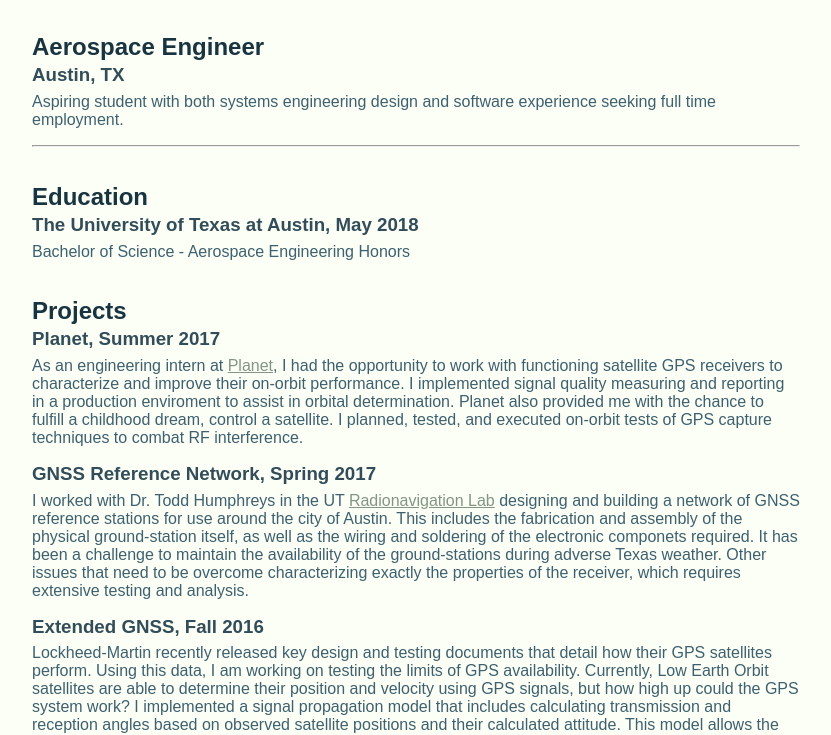
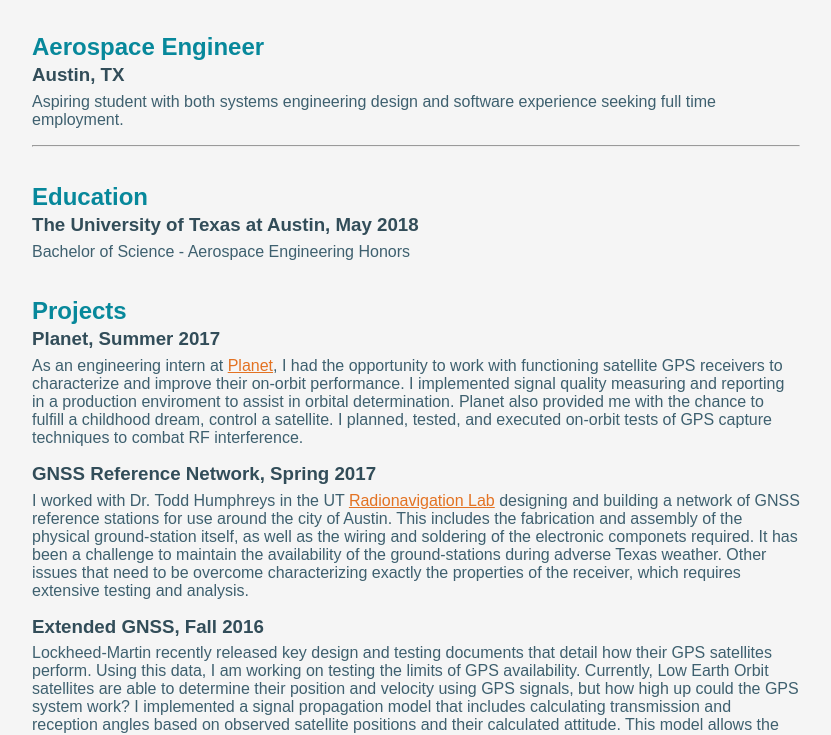
Before and after one commit to cullenself/web, a plain HTML site: page www/index.html in a window 1280 px wide. Shown: the part 219-954 px from the top of the page, without its empty margins (224-1055 px from the left). Drawn offline with Linux system fonts and the light colour scheme.

Commit message:
Update Color Scheme

```diff
--- a/www/style.css
+++ b/www/style.css
@@ -3,9 +3,9 @@
 #face { width: 200px; height: 200px; border-radius: 100px; }
 #left { float: left; }
 #right { float: right; }
-html { font-family: lft-etica, sans-serif; font-weight: 300; color: #3e606f; background-color: #fcfff5; }
+html { font-family: lft-etica, sans-serif; font-weight: 300; color: #3e606f; background-color: #f5f5f5; }
 h3 { color: #324D59; margin: .5em 0 -.5em 0; }
-h2,h1 { color: #193441; }
+h2,h1 { color: #07889b; }
 h1, h2, h3 { font-weight: 600; }
 h2 { margin: 1.5em 0 -.25em 0; }
 ul { padding-left: 1.5em; }
@@ -13,4 +13,4 @@ ul { padding-left: 1.5em; }
     /* For Phones: */
     .wrapper { width: 95%; margin: 0 auto; }
 }
-a { color: #849485; }
+a { color: #e37222; }
```
